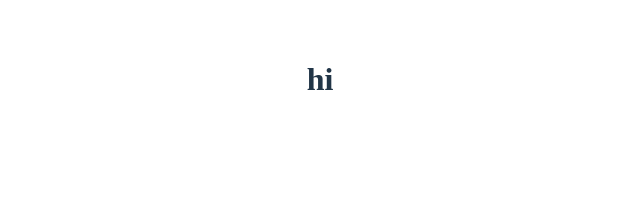
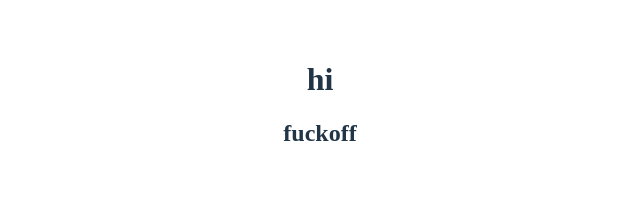
Before and after one commit to xue2227/SoulA.M.-vite, a React (Vite) app: page / in a window 1280 px wide. Shown: the top 210 px of the page, without its empty margins (320-960 px from the left). Built offline with nearby package versions, Linux system fonts and the light colour scheme.

Commit message:
first commite

```diff
--- a/src/App.jsx
+++ b/src/App.jsx
@@ -1,13 +1,15 @@
 import './App.css'
-
+import Q1 from './questions/q1'
 function App() {
 
 
   return (
+
     <>
       <div>
         <h1>hi</h1>
       </div>
+      <Q1/>
     </>
   )
 }
--- /dev/null
+++ b/src/questions/q1.jsx
@@ -0,0 +1,9 @@
+const Q1 = () => {
+  return (
+    <div>
+      <h2>fuckoff</h2>
+    </div>
+  )
+}
+
+export default Q1
```
Also changed, not shown: jsconfig.json (added, +9 -0 lines), src/questions/q2.jsx (added, +9 -0 lines).
